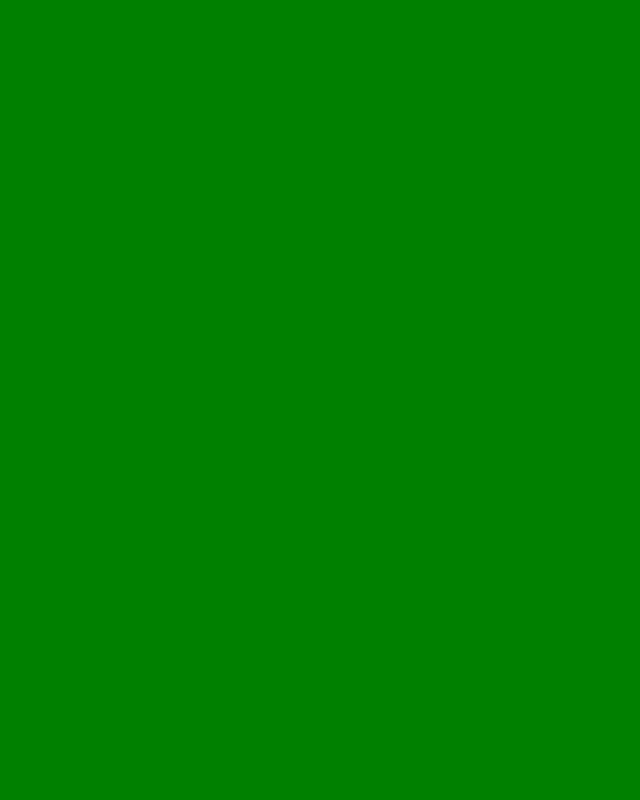
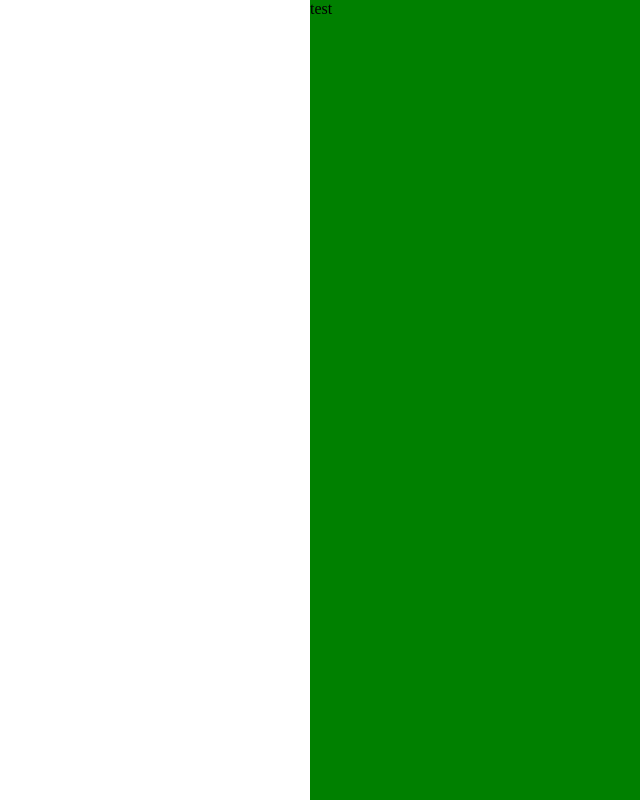
Before and after one commit to jonthesquirrel/square-css-test, a plain HTML site: page index.html in a window 1280 px wide. Shown: the whole page, without its empty margins (170-810 px from the left). Drawn offline with Linux system fonts and the light colour scheme.

Commit message:
magical vh / vw css units!! :D

```diff
--- a/_layout.sass
+++ b/_layout.sass
@@ -9,16 +9,17 @@ body
   position: fixed
   bottom: 0em
   right: 0em
-  width: 100%
-  height: 0em
-  padding-bottom: 100%
 
 //portrait
 @media screen and (max-aspect-ratio: 1/1)
   .square
     background: $portrait
+    width: 100vw
+    height: 100vw
 
 //landscape
 @media screen and (min-aspect-ratio: 1/1)
   .square
     background: $landscape
+    width: 100vh
+    height: 100vh
```
Also changed, not shown: index.html (+2 -0 lines), main.css, 1 other file.
